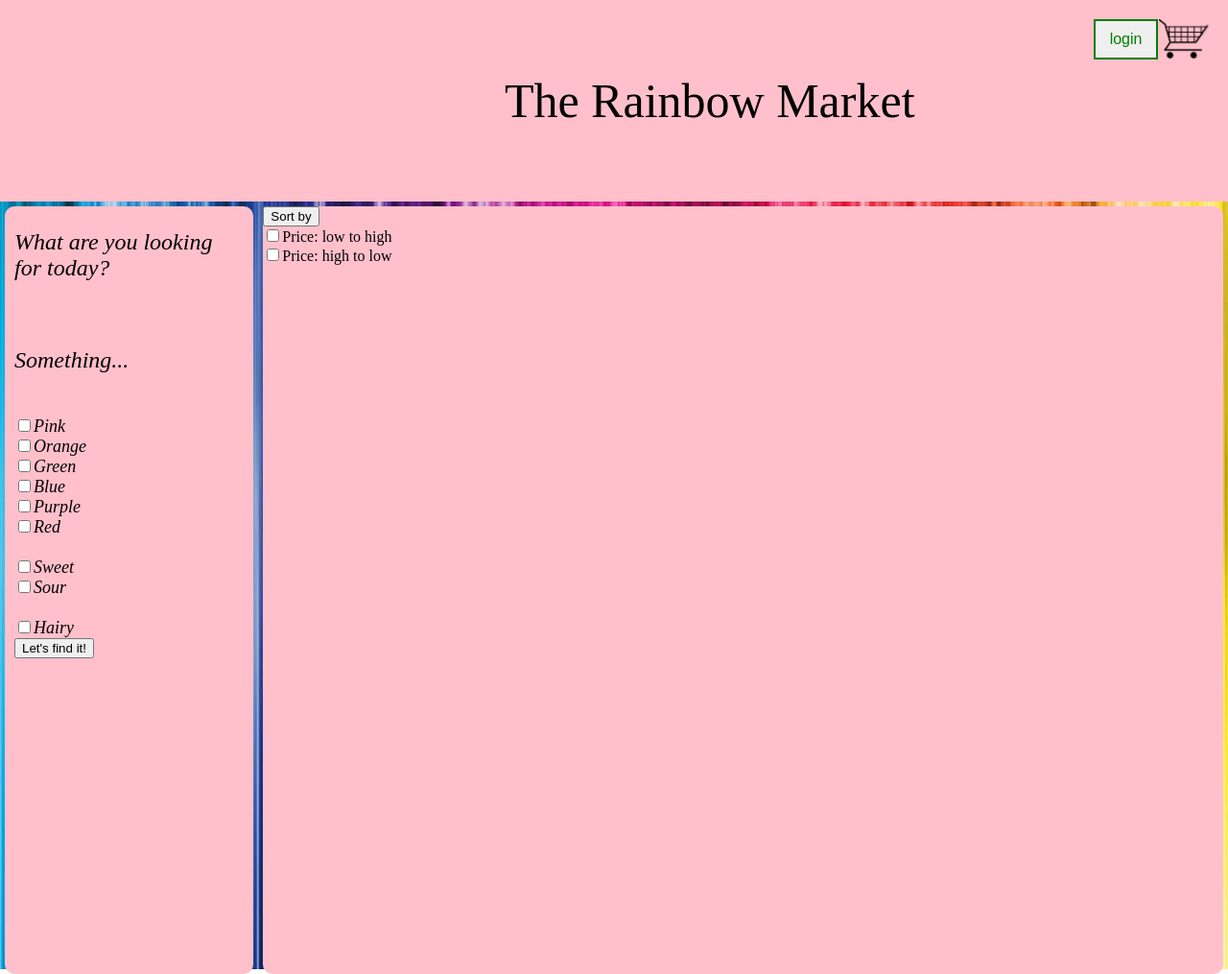
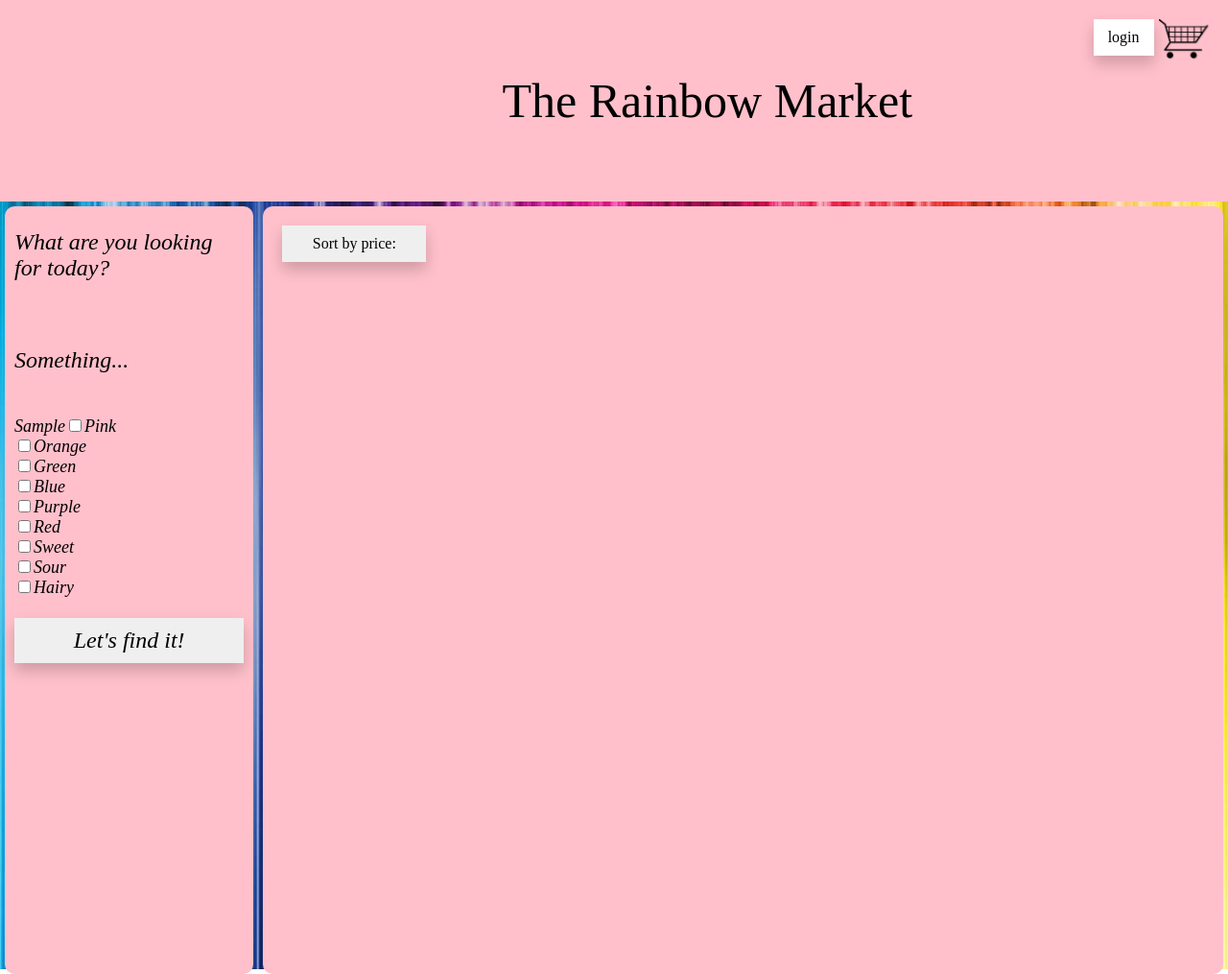
Before and after one commit to BFlorian91/e_commerce, a PHP site: template view/index.php in a window 1280 px wide. Shown: the whole page at 96% size. Run offline with PHP 8.4, Linux system fonts and the light colour scheme; the template is opened without the code that fills it: most values are stand-ins (such as "Sample title", 1, 10 or a date in 2020).

Commit message:
rerefacto 🥳

```diff
--- a/css/home.css
+++ b/css/home.css
@@ -35,18 +35,13 @@ body {
 }
 
 .button-loggin {
-	border: 2px solid green;
-	background-color: none;
-	color: green;
+	border: none;
+	background-color: white;
 	padding: 10px 15px;
-	font-size: 16px;
-	cursor: pointer;
+	font: 16px new courier;
+	box-shadow: 0px 8px 16px 0px rgba(0,0,0,0.2);
 }
-
-.button-loggin:hover {
-	background-color: green;
-	color: white;
-}
+.button-loggin:hover {background-color: #f1f2f6;}
 
 #body {
 	display: flex;
@@ -63,6 +58,7 @@ body {
 }
 
 #body .main-box {
+	display: flex;
 	width: 100%;
 	height: 100%;
 }
@@ -72,3 +68,45 @@ body {
 	background-color: pink;
 	margin: 5px;
 }
+
+#checkbox-submit {
+	font: italic 24px new courier, serif;
+	padding: 10px 15px;
+	width: 100%;
+	border: 0;
+	box-shadow: 0px 8px 16px 0px rgba(0,0,0,0.2);
+}
+#checkbox-submit:hover {background-color: #f1f2f6;}
+
+.dropdown {
+	display: inline-block;
+	position: relative;
+	margin: 20px;
+}
+
+.dropdown button {
+	width: 150px;
+	border: none;
+	font: 16px new courier, serif;
+	padding: 10px 15px;
+	box-shadow: 0px 8px 16px 0px rgba(0,0,0,0.2);
+}
+
+.sortby {
+	display: none;
+	position: absolute;
+	background-color: white;
+	width: 150px;
+	box-shadow: 0px 8px 16px 0px rgba(0,0,0,0.2);
+	z-index: 1;
+}
+
+.sortby input {
+	display: block;
+	border: 0;
+	font: 16px new courier, serif;
+	width: 100%;
+}
+
+.sortby input:hover {background-color: #f1f2f6;}
+.dropdown:hover .sortby {display: block;}
--- a/model/404.php
+++ /dev/null
@@ -1,2 +0,0 @@
-<?php
-	require 'view/error_404.php';
--- a/view/index.php
+++ b/view/index.php
@@ -9,42 +9,46 @@
 			<p id="cart"><a href="cart.html">
 				<img alt="cart" src="../img/cart.png">
 			</a></p>
-			<a id="login"><button action="login.php" class="button-loggin">login</button></a>
+			<a href="login.html" id="login"><button class="button-loggin">login</button></a>
 			<div id="website_name">The Rainbow Market</div>
 		</div>
 		<div id="body">
 			<div class="box left-column">
 				<div style="margin: 0 10; font: italic 18px new courier, serif;">
-					<p style="font-size: 24px;">What are you looking for today?</p></br>
-					<p style="font-size: 24px;">Something...</p></br>
-					<form action="checkbox.php">
-						<input type="checkbox" name="color1" value="pink">Pink<br>
-						<input type="checkbox" name="color2" value="orange">Orange<br>
-						<input type="checkbox" name="color3" value="green">Green<br>
-						<input type="checkbox" name="color4" value="blue">Blue<br>
-						<input type="checkbox" name="color5" value="purple">Purple<br>
-						<input type="checkbox" name="color6" value="red">Red<br></br>
-						<input type="checkbox" name="taste1" value="sweet">Sweet<br>
-						<input type="checkbox" name="taste2" value="sour">Sour<br></br>
-						<input type="checkbox" name="look1" value="hairy">Hairy<br>
-						<input type="submit" value="Let's find it!">
+					<p style="font-size: 24px;">What are you looking for today?</p><br>
+					<p style="font-size: 24px;">Something...</p><br>
+					<form action="checkbox.php" method="post">
+					<?php
+						$value = array(
+							'color1' => 'pink',
+							'color2' => 'orange',
+							'color3' => 'green',
+							'color4' => 'blue',
+							'color5' => 'purple',
+							'color6' => 'red',
+							'taste1' => 'sweet',
+							'taste2' => 'sour',
+							'look1' => 'hairy'
+						);
+
+						foreach ($value as $color => $color_name) {
+							$html_element .= "<input type=\"checkbox\" name=" . $color . " value=" . $color_name . ">" . ucfirst($color_name) . "<br />";
+						}
+						echo $html_element.'<br />';
+					?>
+						<input id="checkbox-submit" type="submit" value="Let's find it!">
 					</form>
 				</div>
 			</div>
 			<div class="box main-box">
-				<div>
-					<button>Sort by</button>
-					<div>
-						<input type="checkbox" name="sortby1" value="lowtohigh">Price: low to high<br>
-						<input type="checkbox" name="sortby2" value="hightolow">Price: high to low<br>
-					</div>
+				<div class="dropdown">
+					<button>Sort by price:</button>
+					<form class="sortby" action="sortby.php" method="post">
+						<input type="submit" name="sortby1" value="low to high"><br>
+						<input type="submit" name="sortby2" value="high to low"><br>
+					</form>
 				</div>
 			</div>
 		</div>
 	</body>
 </html>
-<?php
-foreach ($login as $n) {
-	$n['name'].'<br />';
-	$n['loggued'].'<br />';
-}
--- a/view/login.php
+++ /dev/null
@@ -1,2 +0,0 @@
-<?php
-	echo 'HEllo';
```
Also changed, not shown: .old_code/body.php (added, +38 -0 lines), .old_code/build_page.php (added, +7 -0 lines), .old_code/header.php (added, +17 -0 lines), controller/controller.php (added, +16 -0 lines), controller/index.php (deleted, +0 -14 lines), index.php (deleted, +0 -19 lines), model/cart.php (deleted, +0 -13 lines), view/error_404.php (deleted, +0 -26 lines).
